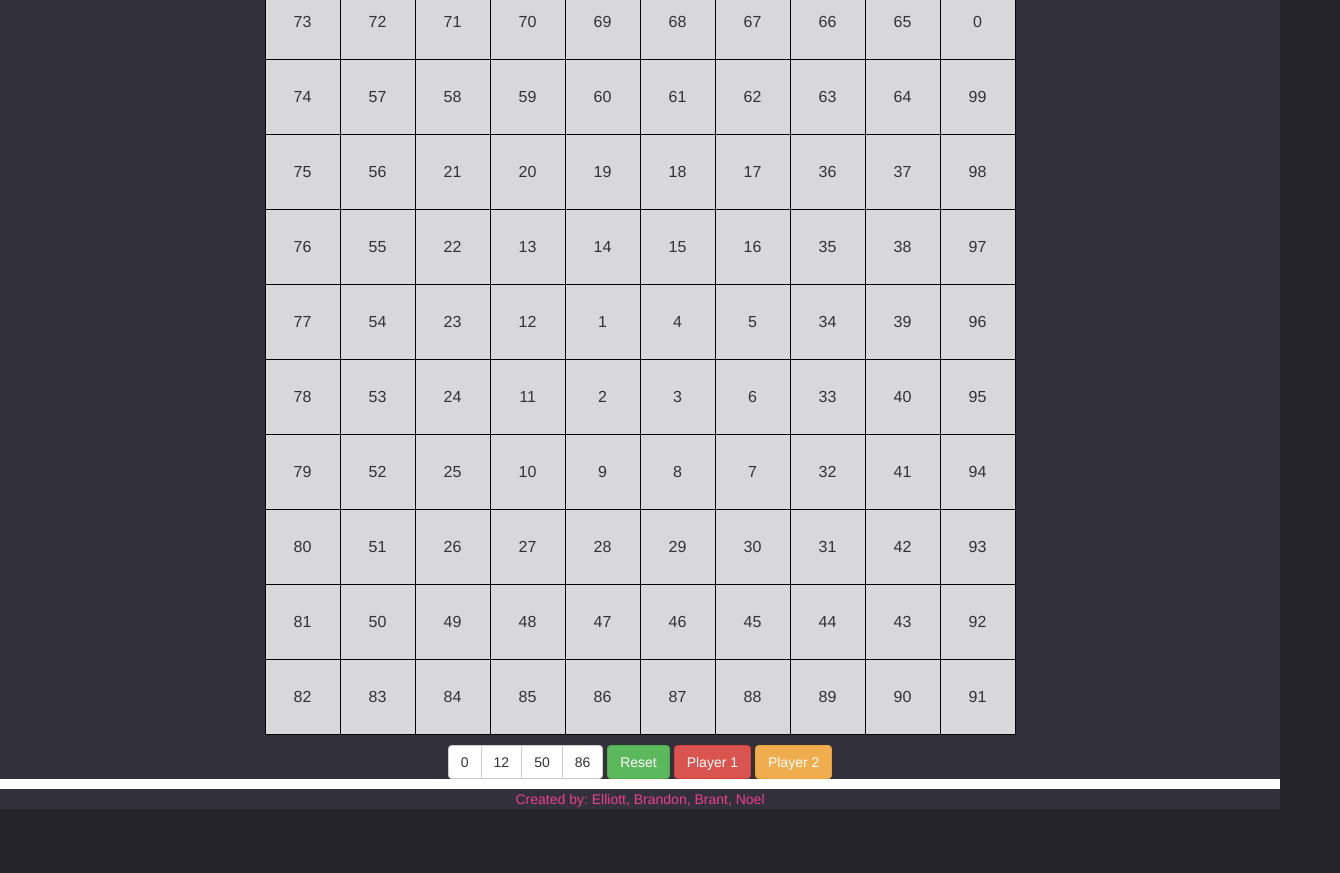
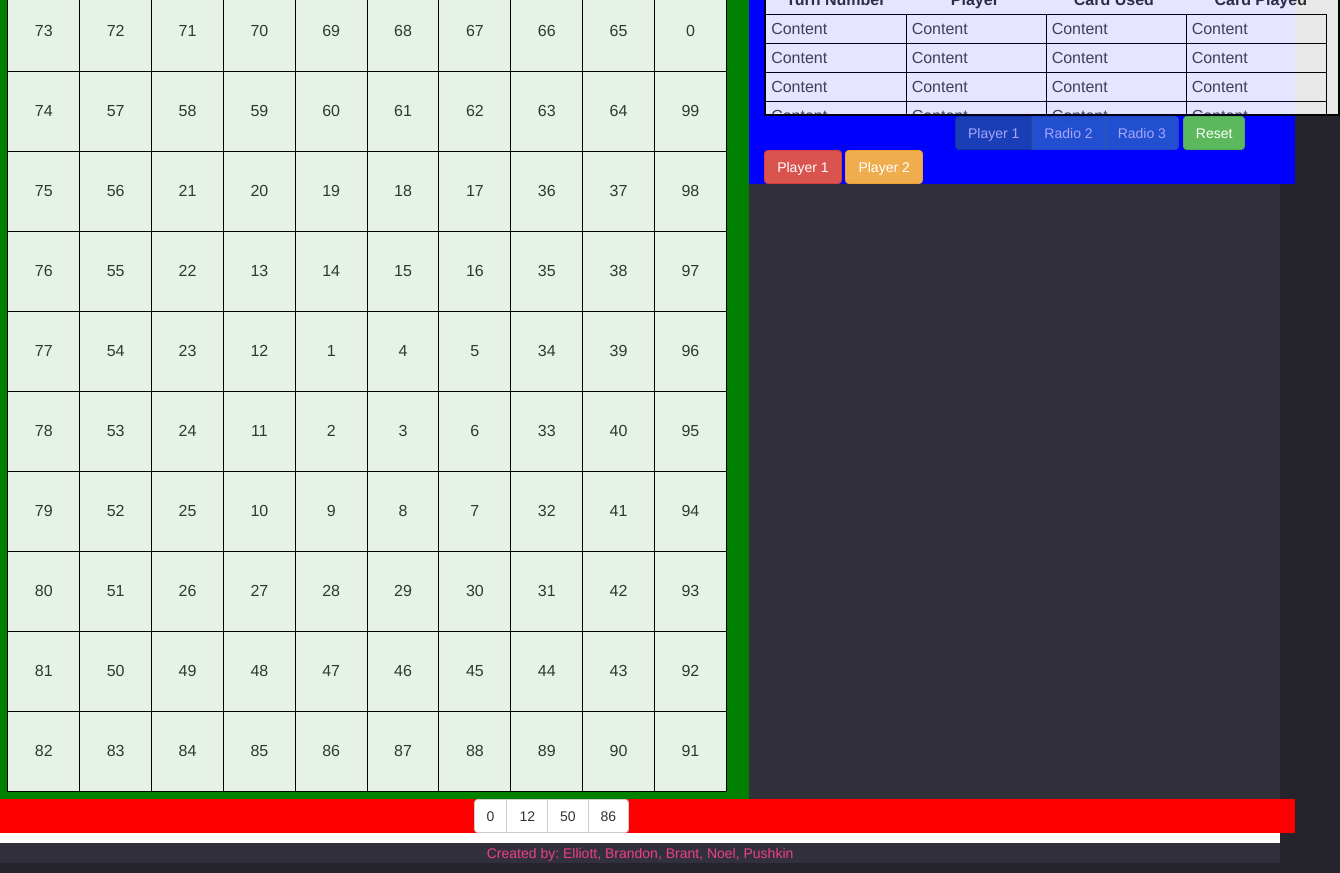
Before and after one commit to noelrodriguez/connect5Local, a plain HTML site: page Prototyping/5ive_board_test.html in a window 1280 px wide. Shown: the part 76-949 px from the top of the page, 1340 px wide, since content can reach past the window. Before the commit the page ends 895 px from the top, so only its background shows below. Drawn offline with nearby package versions, Linux system fonts and the light colour scheme; a script that the page names is missing.

Commit message:
Upload
Test

```diff
--- a/Prototyping/5ive_board.css
+++ b/Prototyping/5ive_board.css
@@ -6,7 +6,9 @@ html{
 	margin: auto;
 	background: #32313B;
 }
-
+#boardContainer{
+	padding: 1%;
+}
 .header{
 	background: #25242C;
 	font-family: "Lucida Console", Monaco, monospace;
@@ -14,19 +16,54 @@ html{
 	color: #39B1C6;
 	margin-bottom: -10px;
 }
-table, td {
+table{
+
+}
+#board table, #board td{
     border: 1px solid black;
     border-collapse: collapse;
 		background: white;
 		opacity: 0.9;
-		margin-bottom: 10px;
 }
-td{
-    width: 75px;
-    height: 75px;
+#board td{
+    width: 80px;
+    height: 80px;
     text-align: center;
 }
-
+#board td:hover{
+	background-color: #DDDDDD;
+}
+#discardContainer table{
+	width: 576px;
+	border-spacing: 0;
+}
+#discardContainer table, #discardContainer td{
+	border:2px solid black;
+	border-collapse: collapse;
+	background: white;
+	opacity: 0.9;
+}
+#discardContainer td{
+	border: 1px solid black;
+}
+#discardContainer td:first-child{
+	border-left: 0px;
+}
+#discardContainer thead tr, #discardContainer tbody{
+	display: block;
+}
+#discardContainer tbody{
+	height: 100px;
+	overflow-y: auto;
+	overflow-x: hidden;
+}
+#discardContainer thead th, #discardContainer tbody td{
+	width: 140px;
+	padding: 5px;
+}
+#discardContainer thead th:last-child {
+	width: 156px;
+}
 .player1{
 	outline: 5px solid #d9534f;
 	outline-offset: -8px;
@@ -46,6 +83,9 @@ td{
 	outline: 5px solid #00FF66;
 	outline-offset: -8px;
 }
+.btn-group{
+	padding-left: 37%;
+}
 
 footer{
 	text-align: center;
--- a/Prototyping/5ive_board_test.html
+++ b/Prototyping/5ive_board_test.html
@@ -4,30 +4,68 @@
 <meta charset="utf-8">
 <meta http-equiv="X-UA-Compatible" content="IE=edge">
 <link rel="stylesheet" type="text/css" href="5ive_board.css">
+
 <link rel="stylesheet" href="https://maxcdn.bootstrapcdn.com/bootstrap/3.3.6/css/bootstrap.min.css" integrity="sha384-1q8mTJOASx8j1Au+a5WDVnPi2lkFfwwEAa8hDDdjZlpLegxhjVME1fgjWPGmkzs7" crossorigin="anonymous">
 <script src="https://code.jquery.com/jquery-1.12.0.min.js"></script>
 <script src="https://maxcdn.bootstrapcdn.com/bootstrap/3.3.6/js/bootstrap.min.js" integrity="sha384-0mSbJDEHialfmuBBQP6A4Qrprq5OVfW37PRR3j5ELqxss1yVqOtnepnHVP9aJ7xS" crossorigin="anonymous"></script>
+<script src="http://cdnjs.cloudflare.com/ajax/libs/fabric.js/1.5.0/fabric.min.js"></script>
 </head>
 <div class="header">
 <h1>Connect5</h1>
 </div>
 <body>
-<div id="main" align="center">
-	<table id="board">
-	</table>
-	<div class="btn-group" role="group" aria-label="...">
-	  <button type="button" class="btn btn-default" onclick="colorPlayable(0)">0</button>
-	  <button type="button" class="btn btn-default" onclick="colorPlayable(12)">12</button>
-	  <button type="button" class="btn btn-default" onclick="colorPlayable(50)">50</button>
-	  <button type="button" class="btn btn-default" onclick="colorPlayable(86)">86</button>
+
+<div id="main">
+	<div class="row">
+		<div class="col-md-7" style="background-color:green">
+			<div id="boardContainer">
+				<table id="board"></table>
+			</div>
+		</div>
+		<div class="col-md-5" style="background-color:blue">
+			<div id="discardContainer">
+				<table id="draw" class="scroll">
+					<thead>
+						<tr>
+							<th style="text-align:center">Turn Number</th>
+							<th style="text-align:center">Player</th>
+							<th style="text-align:center">Card Used</th>
+							<th style="text-align:center">Card Played</th>
+						</tr>
+					</thead>
+				</table>
+			</div>
+			<div class="btn-group" data-toggle="buttons">
+				<label class="btn btn-primary active disabled">
+					<input type="radio" name="options" id="player1" autocomplete="off">Player 1
+				</label>
+				<label class="btn btn-primary disabled">
+					<input type="radio" name="options" id="player2" autocomplete="off"> Radio 2
+				</label>
+				<label class="btn btn-primary disabled">
+					<input type="radio" name="options" id="player3" autocomplete="off"> Radio 3
+				</label>
+			</div>
+			<button type="button" class="btn btn-success" onclick="resetBoard(true)">Reset</button>
+			<button type="button" class="btn btn-danger" onclick="switchPlayer('player1')">Player 1</button>
+			<button type="button" class="btn btn-warning" onclick="switchPlayer('player2')">Player 2</button>
+		</div>
 	</div>
-	<button type="button" class="btn btn-success" onclick="resetBoard(true)">Reset</button>
-	<button type="button" class="btn btn-danger" onclick="switchPlayer('player1')">Player 1</button>
-	<button type="button" class="btn btn-warning" onclick="switchPlayer('player2')">Player 2</button>
+	<div class="row">
+		<div class="col-md-12" style="background-color:red">
+			<div class="btn-group" role="group" aria-label="...">
+	  		<button type="button" class="btn btn-default" onclick="colorPlayable(0)" >0</button>
+	  		<button type="button" class="btn btn-default" onclick="colorPlayable(12)">12</button>
+	  		<button type="button" class="btn btn-default" onclick="colorPlayable(50)">50</button>
+	  		<button type="button" class="btn btn-default" onclick="colorPlayable(86)">86</button>
+			</div>
+		</div>
+	</div>
 </div>
 
+
 </body>
-<footer>Created by: Elliott, Brandon, Brant, Noel</footer>
+<footer>Created by: Elliott, Brandon, Brant, Noel, Pushkin</footer>
 </html>
 
 <script>
@@ -53,6 +91,19 @@ function drawBoard() {
 		tableHTML += '</tr>';
 	}
 	document.getElementById("board").innerHTML = tableHTML;
+}
+
+function fillTable() {
+	var drawHTML = document.getElementById("draw").innerHTML;
+	drawHTML += "<tbody>";
+	for(var i = 0; i < 20; i++){
+		drawHTML += '<tr>';
+		for(var j = 0; j < 4; j++){
+			drawHTML += '<td>Content</td>'
+		}
+		drawHTML += '</tr>'
+	}
+	document.getElementById("draw").innerHTML = drawHTML;
 }
 
 function colorPlayed(element) {
@@ -96,7 +147,16 @@ function switchPlayer(playerNumber){
 }
 
 $(document).ready(function() {
-	drawBoard();
+	drawBoard()
+	fillTable();
 } );
 
 </script>
+<script>
+	var canvas = new fabric.Canvas("card");
+	var imgElement = document.getElementById("myCard");
+	var imgInstance = new fabric.Image(imgElement, {
+		left: 1, top: 1, angle: 45, opacity: 1.0
+	})
+	canvas.add(imgInstance);
+</script>
```
Also changed, not shown: Prototyping/assets/images/AceCard.png (added).
